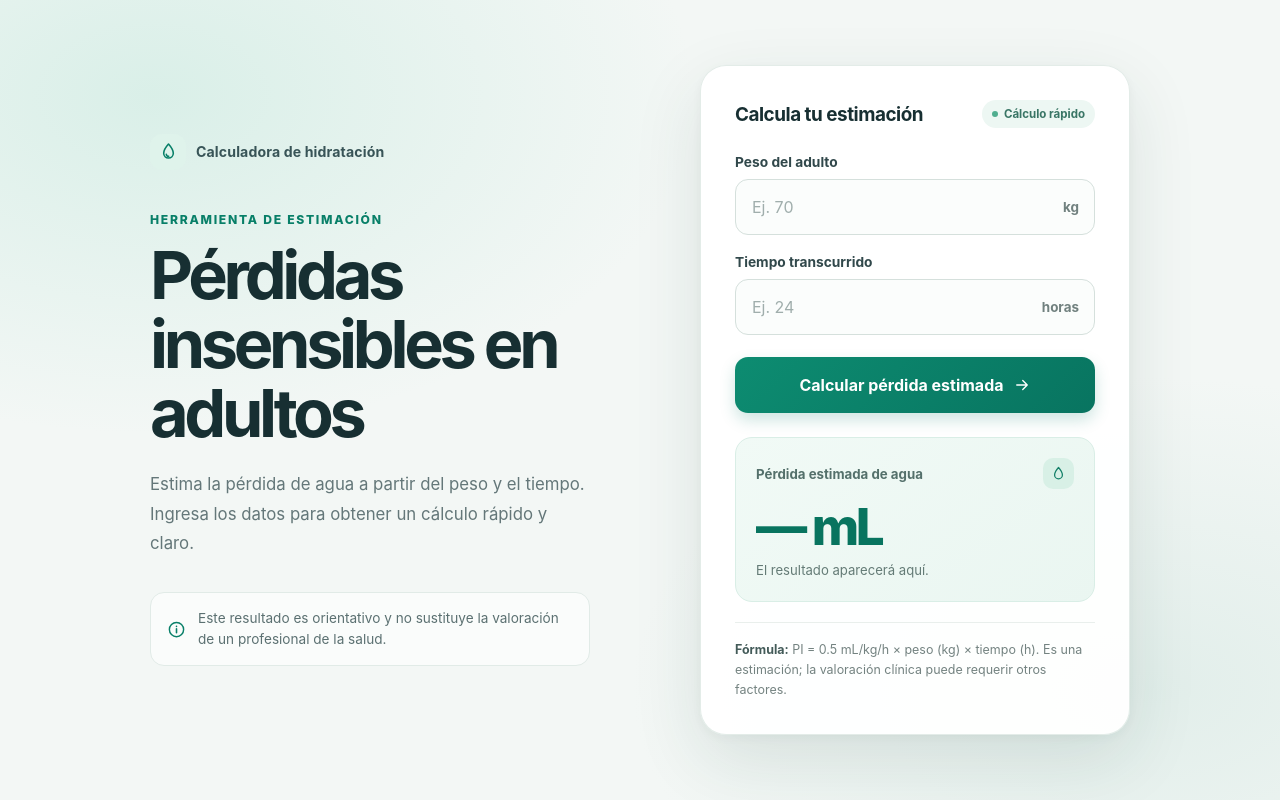
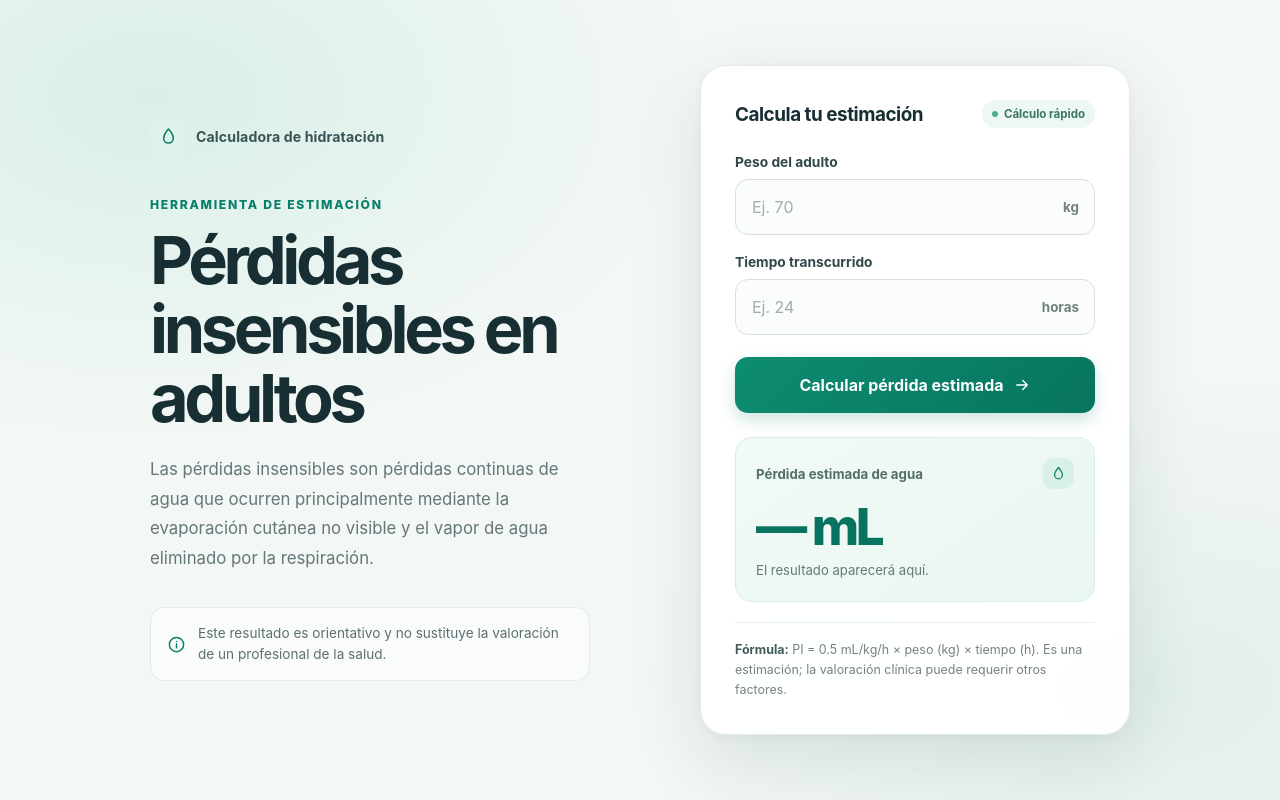
Before and after one commit to ruthmihualtecatl-svg/Perdidas-Insensibles-en-Adultos-, a plain HTML site: page index.html in a window 1280 px wide. Drawn offline with Linux system fonts and the light colour scheme.

Commit message:
Agrega descripción sobre las pérdidas insensibles

```diff
--- a/index.html
+++ b/index.html
@@ -271,18 +271,17 @@
       <section class="story" aria-labelledby="page-title">
         <div class="brand">
           <span class="brand-mark" aria-hidden="true">
-            <svg viewBox="0 0 24 24" fill="none"><path d="M12 3.5S6.5 9.7 6.5 14a5.5 5.5 0 0 0 11 0c0-4.3-5.5-10.5-5.5-10.5Z" stroke="currentColor" stroke-width="1.8" stroke-linecap="round" stroke-linejoin="round"/><path d="M9.5 15.2a2.6 2.6 0 0 0 2.7 2.4" stroke="currentColor" stroke-width="1.8" stroke-linecap="round"/></svg>
+            <svg viewBox="0 0 24 24" fill="none"><path d="M12 3.5S6.5 9.7 6.5 14a5.5 5.5 0 0 0 11 0c0-4.3-5.5-10.5-5.5-10.5Z" stroke="currentColor" stroke-width="1.8" stroke-linecap="round" stroke-linejoin="round"/></svg>
           </span>
           <span>Calculadora de hidratación</span>
         </div>
         <p class="eyebrow">Herramienta de estimación</p>
         <h1 id="page-title">Pérdidas insensibles en adultos</h1>
         <p class="intro">
-          Estima la pérdida de agua a partir del peso y el tiempo. Ingresa los datos
-          para obtener un cálculo rápido y claro.
+          Las pérdidas insensibles son pérdidas continuas de agua que ocurren principalmente mediante la evaporación cutánea no visible y el vapor de agua eliminado por la respiración.
         </p>
         <aside class="note">
-          <svg viewBox="0 0 24 24" fill="none" aria-hidden="true"><circle cx="12" cy="12" r="9" stroke="currentColor" stroke-width="1.8"/><path d="M12 11v5m0-8h.01" stroke="currentColor" stroke-width="2" stroke-linecap="round"/></svg>
+          <svg viewBox="0 0 24 24" fill="none" aria-hidden="true"><circle cx="12" cy="12" r="9" stroke="currentColor" stroke-width="1.8"/><path d="M12 11v5m0-8h.01" stroke="currentColor" stroke-width="1.8" stroke-linecap="round"/></svg>
           <p>Este resultado es orientativo y no sustituye la valoración de un profesional de la salud.</p>
         </aside>
       </section>
```
